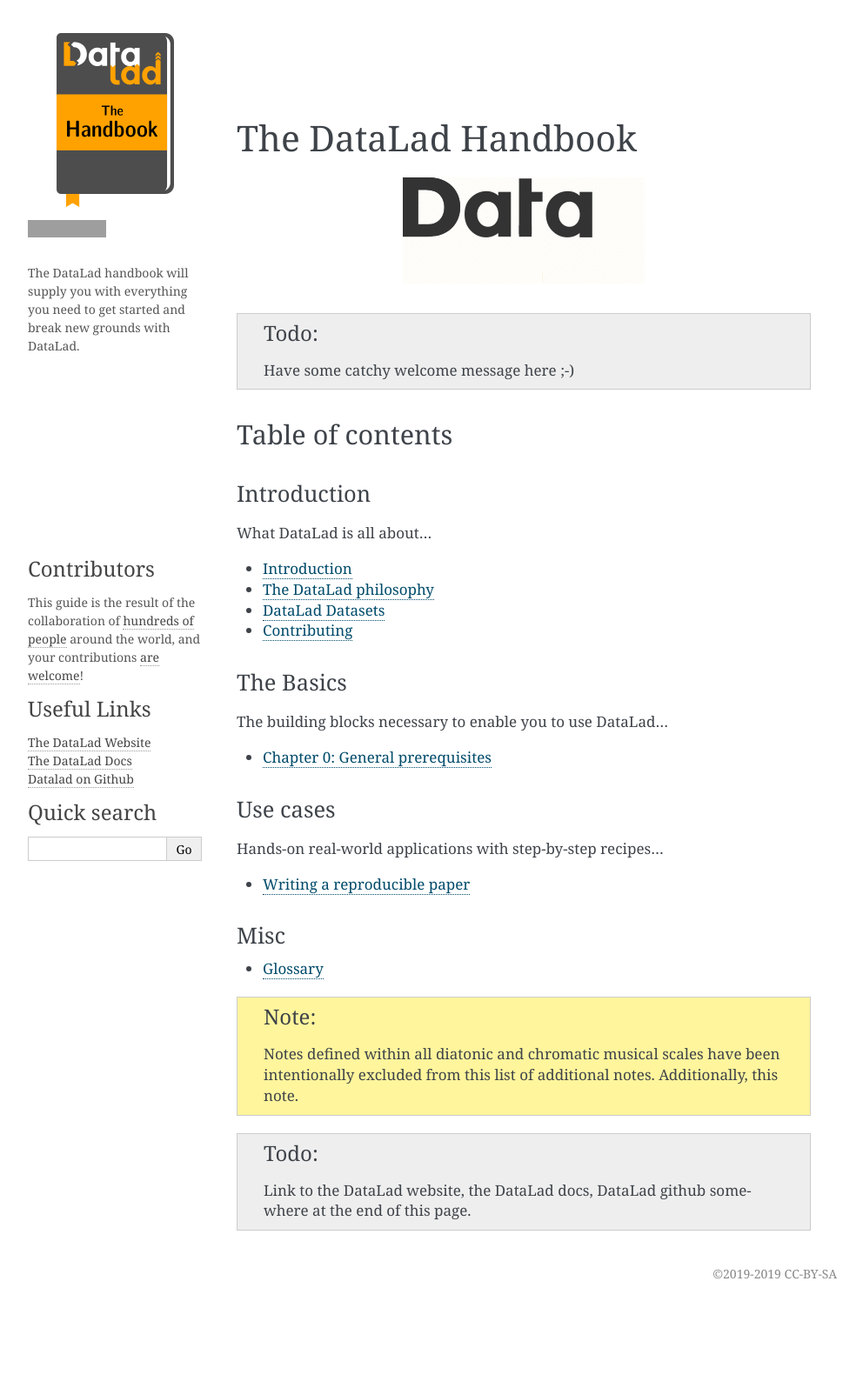
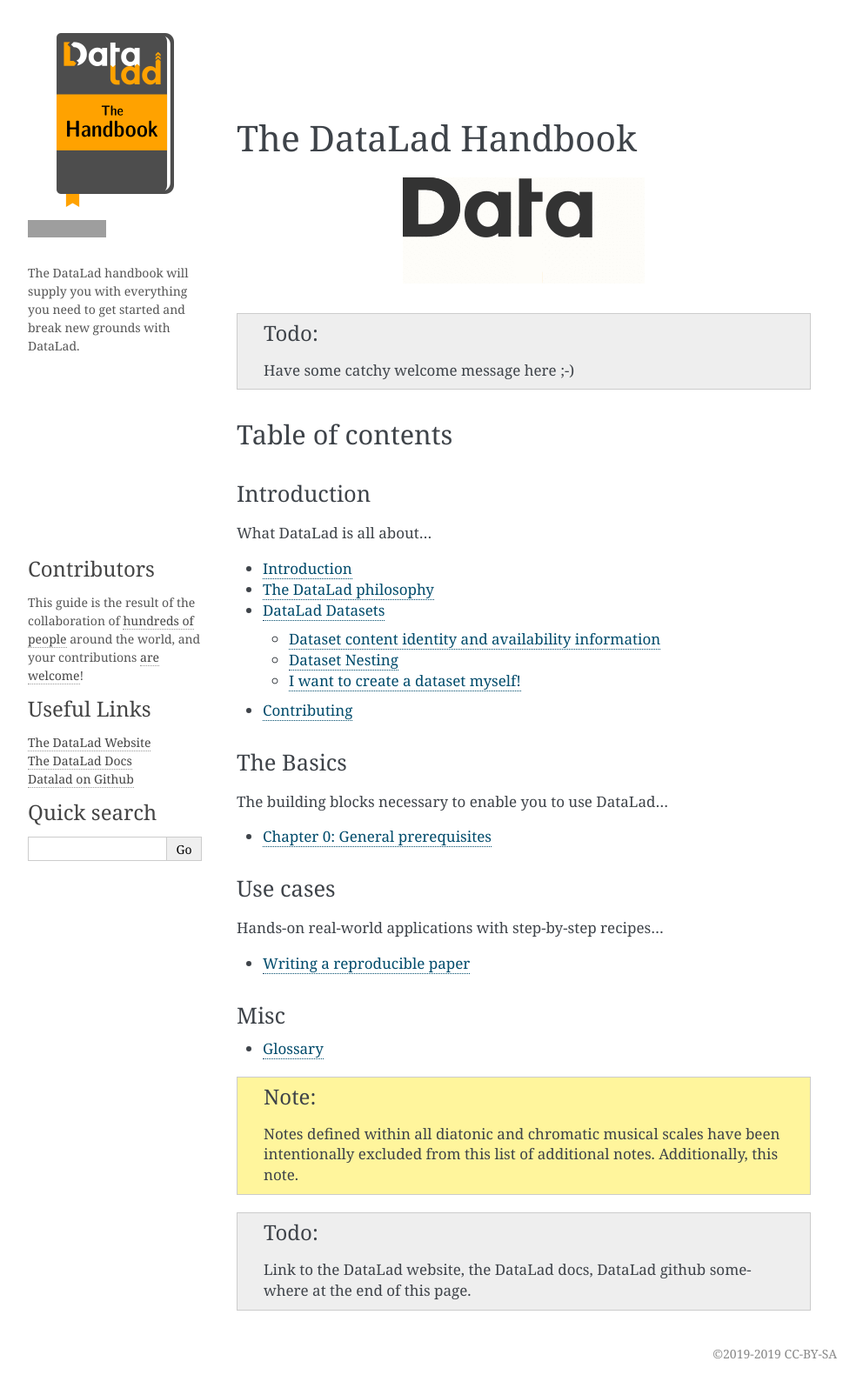
Before and after one commit to datalad-handbook/book, a Sphinx documentation site: the page built from docs/index.rst, in a window 1280 px wide. Shown: the whole page at 87% size, without its empty margins (148-1140 px from the left). Built offline with Sphinx 7.4.7, drawn with Linux system fonts in a browser that asks for light colours; comment, search, counter and statistics services are not loaded; before the commit the page ends 1504 px from its top, so only the background shows below that; some of the changed lines change nothing that is shown; grey boxes are pictures that could not be loaded.

Commit message:
Revise and extend Datasets section.
Make the Dataset section 'learning-by-doing' to set a hands-on mood. Include screenshots -- these might need to become code-blocks later.

```diff
--- a/docs/intro/datasets.rst
+++ b/docs/intro/datasets.rst
@@ -2,8 +2,27 @@
 DataLad Datasets
 ****************
 
-A DataLad dataset is the core data type of DataLad.
-Once created, it looks like any other directory on your filesystem.
+.. note::
+   If you like
+   learning-by-doing, let us explore together what a DataLad dataset is.
+   If you have DataLad set-up, run the following command and follow the
+   commands in the screenshots.
+
+   .. code-block:: bash
+
+      datalad install https://github.com/psychoinformatics-de/studyforrest-data-phase2.git
+
+A DataLad dataset is the core data type of DataLad. We will explore the concepts
+of it with one public example dataset, the studyforrest phase 2 data (studyforrest.org).
+Note that this is just one type and use of a Datalad dataset, and you will find many
+more flavors of using DataLad datasets in upcoming chapters.
+In this example, I have installed the dataset in ``~/repos/testing``.
+
+Once created, a DataLad dataset looks like any other directory on your filesystem:
+
+.. figure:: ../img/DatasetLs2.png
+   :alt: A DataLad dataset structure does not look different from any other directory
+
 However, all files and directories within the DataLad dataset can be
 tracked (should you want them to be tracked), regardless of their size.
 Large content is tracked in an *annex* that is automatically
@@ -13,7 +32,12 @@
 .. admonition:: Note for git users:
 
    A DataLad dataset is a git repository. Large file content in the
-   dataset in the annex is tracked with git-annex.
+   dataset in the annex is tracked with git-annex. An ``ls -a``
+   reveals that git is secretly working in the background:
+
+   .. figure:: ../img/DatasetLsLAH2.png
+      :alt: Git exists underneath the hood
+
 
 Users can *create* new DataLad datasets from scratch, or install existing
 DataLad datasets from paths, urls, or open-data collections. This makes
@@ -22,12 +46,47 @@
 dataset knows the dataset it was installed from, and if changes
 in this original DataLad dataset happen, the installed dataset can simply be updated.
 
+You can view the DataLad datasets history with tools of your choice, but we will
+get into more detail on the history of a DataLad dataset in later chapters.
+The screenshot below is used for illustration purposes and is an exempt
+from :term:`tig`.
+
+.. figure:: ../img/DatasetHistory2.png
+   :alt: A Datalad dataset comes with its history.
+
+Dataset content identity and availability information
+*****************************************************
+
 Upon installation of a DataLad dataset, DataLad retrieves only (small) metadata
 information about the dataset. This exposes the datasets file hierarchy
 for exploration, and speeds up the installation of a DataLad dataset
-of many TB in size to a few seconds. Retrieval of the actual, potentially large
+of many TB in size to a few seconds. Just after installation, the dataset is
+small in size:
+
+.. figure:: ../img/DatasetSizeBefore.png
+   :alt: Dataset size after installation
+
+This is because only small files are present locally (my shell helps me to
+determine this with its highlighting features - for shits and giggles, you can try
+opening both files). A small ``.tsv`` (1.9K) file exists
+locally, but what would be a large, compressed neuroimaging nifti (``.nii.gz``) file
+isn't. In this state, one cannot open or work with the nifti file, but you can
+explore which files exist without the potentially large download.
+
+.. figure:: ../img/DatasetContentBefore.png
+   :alt: Just after installation, the DataLad dataset is tiny in size, and only small files are present locally
+
+The retrieval of the actual, potentially large
 file content can happen at any later time for the full dataset or subsets
-of files.
+of files. Lets get the nifti file:
+
+.. figure:: ../img/DatasetGetContent.png
+   :alt: Datalad get a file
+
+Wasn't this easy?
+
+Dataset Nesting
+***************
 
 Within DataLad datasets one can *nest* other DataLad
 datasets arbitralily deep. This does not seem particulary spectacular -
@@ -38,39 +97,43 @@
 history. The top-level DataLad dataset (the *superdataset*) only stores
 *which version* of the subdataset is currently used.
 
-.. todo::
+By taking advantage of dataset nesting, one can take datasets such as the
+studyforrest phase-2 data and install it as a subdataset within a
+superdataset containing analysis code and results computed from the
+studyforrest data. Should the studyforrest data get extended or changed,
+its subdataset can be updated to include the changes easily. More
+detailed examples of this can be found in the use cases in the last
+section (for example in :ref:`remodnav`).
 
-   Elaborate in an example. points to make:
-   - modularity: you can have a code, data, images, (maybe different albums?)
-   subdatasets and do not need to keep track of everything all at once
-   - you can update individual subdatasets
+The figure below illustrates dataset nesting schematically:
 
 
 .. figure:: ../img/virtual_dirtree.png
-   :scale: 100%
    :alt: Virtual directory tree of a nested DataLad dataset
 
+I want to create a dataset myself!
+**********************************
 
-
-A *new* DataLad dataset is instantiated from scratch with ``datalad create``.
+Anyone can create, populate, and optionally share a *new* DataLad dataset.
 A new DataLad dataset is always created empty, even if the target
 directory already contains additional files or directories. After creation,
-arbitralily large amounts of data can be added via ``datalad add``.
+arbitralily large amounts of data can be added. Once files are added and
+saved to the dataset, any changes done to these data files can be saved
+to the history.
 
 
 .. admonition:: Note for git users:
 
-   ``datalad create`` uses the ``git init`` and ``git annex init`` commands.
+   Creation of datasets relies on the ``git init`` and ``git annex init`` commands.
 
 
-An already existing datalad dataset can be obtained with the ``datalad install``
-command from a url or path, or from the datalad open-data collection.
-
+As already shown, already existing datalad dataset can be simply installed
+from a url or path, or from the datalad open-data collection.
 
 .. admonition:: Note
 
    ``datalad install`` used the ``git clone`` command.
 
-
-.. todo::
-   more examples with some simple ``tree`` visualization or fancy diagrams
+More information
+on the creation and installation of datasets will be introduced in later
+chapters.
```
